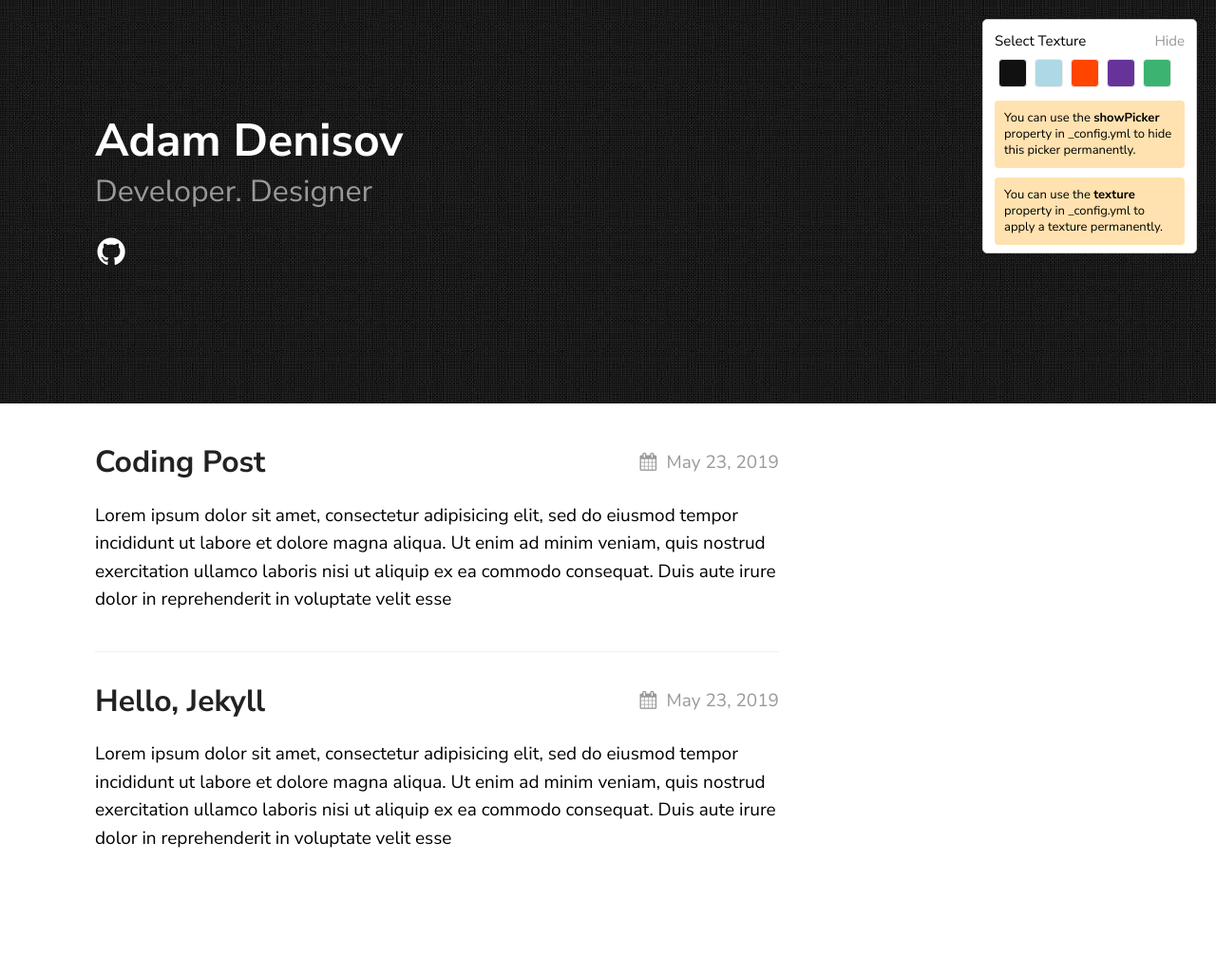
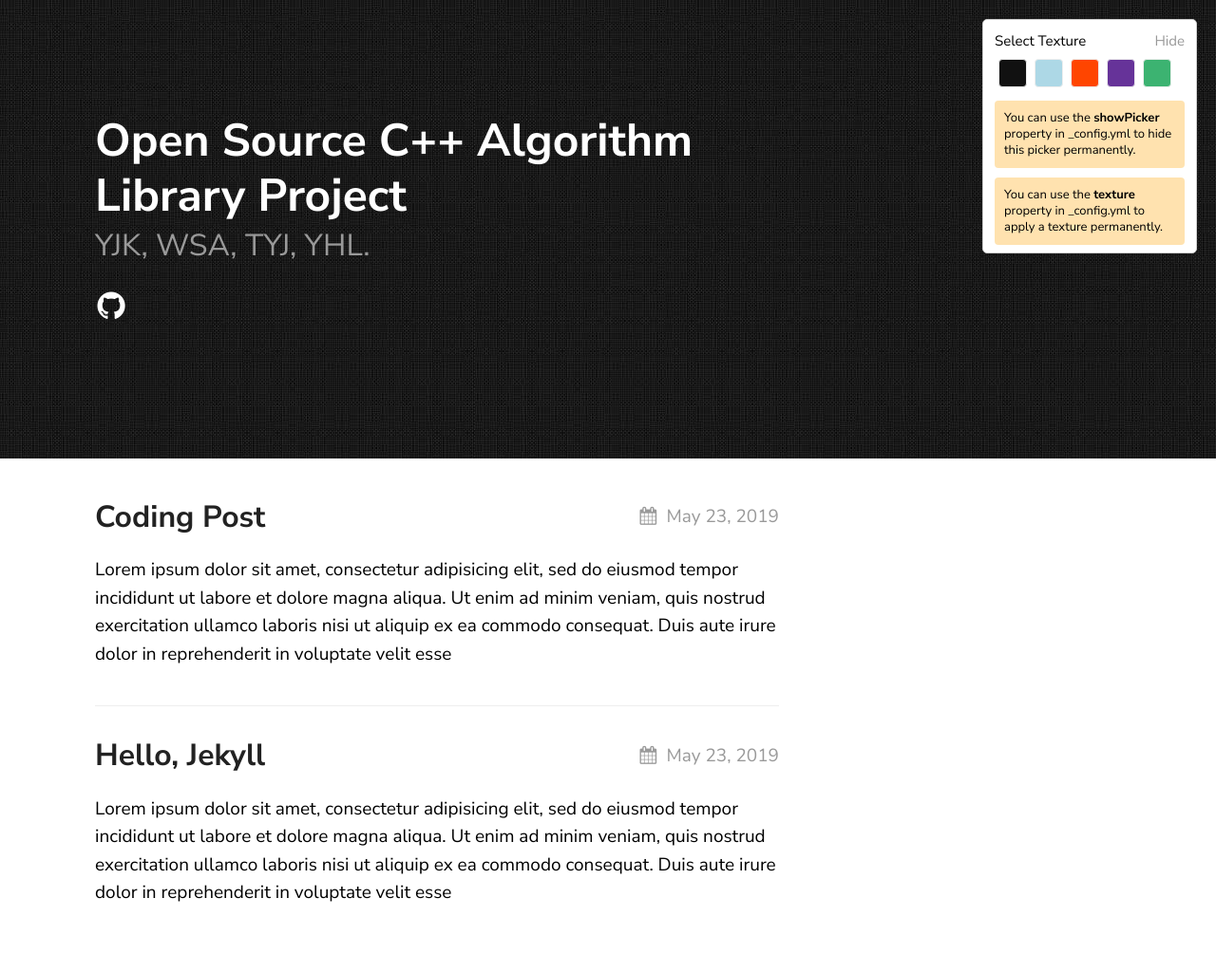
Before and after one commit to yhlim1225/oss_g6.github.io, a Jekyll site: the page built from index.md, in a window 1280 px wide. Shown: the whole page at 95% size. Built offline with Jekyll 4.4.1, drawn with Linux system fonts in a browser that asks for light colours; before the commit the page ends 967 px from its top, so only the background shows below that.

Commit message:
Update _config.yml

```diff
--- a/_config.yml
+++ b/_config.yml
@@ -16,8 +16,8 @@ sass:
 
 permalink: /posts/:title/
 texture:
-  title: Adam Denisov
-  tagline: Developer. Designer
+  title: Open Source C++ Algorithm Library Project
+  tagline: YJK, WSA, TYJ, YHL.
   date_format: "%b %-d, %Y"
   style: black
   showNav: false
```
